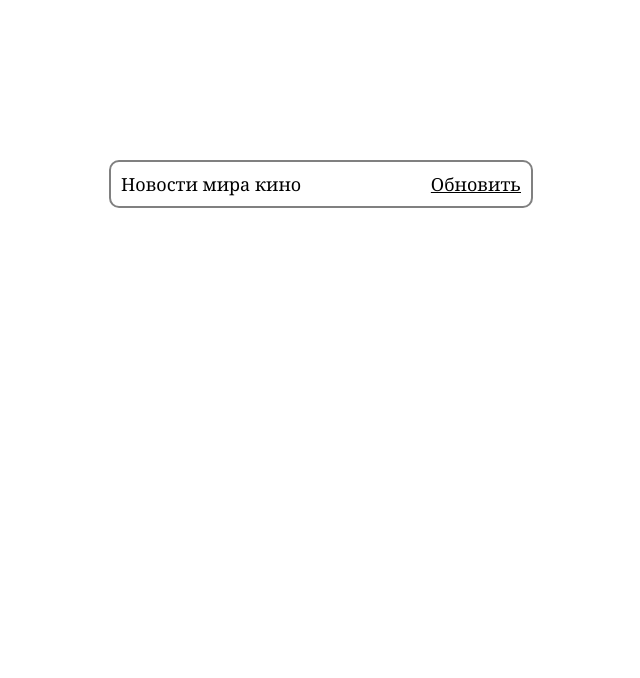
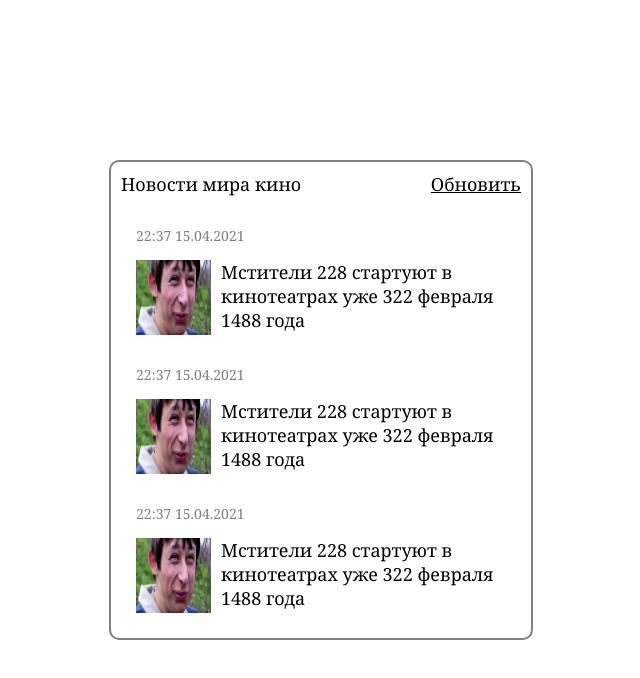
Before and after one commit to Antyfeev96/AHJ-workers-frontend, a website built with webpack: page index.html in a window 1280 px wide. Shown: the whole page, without its empty margins (339-979 px from the left). Built offline with nearby package versions, Linux system fonts and the light colour scheme.

Commit message:
AppRender class finished

```diff
--- a/src/css/style.scss
+++ b/src/css/style.scss
@@ -28,6 +28,11 @@ body {
       text-decoration: underline;
       margin-left: auto;
       margin-right: 0;
+
+      &:hover {
+        cursor: pointer;
+        transform: scale(1.1);
+      }
     }
 
     &__articles {
@@ -46,10 +51,6 @@ body {
           font-size: 14px;
         }
 
-        &__image {
-          flex-basis: 20%;
-        }
-
         &__description {
           flex-basis: 75%;
           margin-left: 10px;
--- a/src/js/App.js
+++ b/src/js/App.js
@@ -1,12 +1,8 @@
 import App from './AppRender';
-import meme from '../images/meme.jpg';
+import icon from '../images/meme.jpg';
 
-const app = new App();
+const app = new App(icon);
 app.initRender();
-
-// const myIcon = document.createElement('img');
-// myIcon.src = meme;
-// myIcon.className = 'article__image';
-// myIcon.style.width = `${75}px`;
-// myIcon.style.height = `${75}px`;
-// document.querySelector('.article__timestamp').insertAdjacentElement('afterend', myIcon);
+for (let i = 0; i < 3; i += 1) {
+  app.renderArticle();
+}
--- a/src/js/AppRender.js
+++ b/src/js/AppRender.js
@@ -1,8 +1,9 @@
 export default class AppRender {
-  constructor() {
+  constructor(img) {
     this.body = document.body;
     this.container = document.createElement('div');
     this.container.className = 'container';
+    this.icon = img;
   }
 
   initRender() {
@@ -20,4 +21,22 @@ export default class AppRender {
     this.container.append(this.newsEl);
     this.body.append(this.container);
   }
+
+  renderArticle() {
+    this.articleEl = document.createElement('div');
+    this.articleEl.className = 'article';
+    this.timestampEl = document.createElement('div');
+    this.timestampEl.className = 'article__timestamp';
+    this.timestampEl.textContent = '22:37 15.04.2021';
+    this.descriptionEl = document.createElement('div');
+    this.descriptionEl.className = 'article__description';
+    this.descriptionEl.textContent = 'Мстители 228 стартуют в кинотеатрах уже 322 февраля 1488 года';
+    this.imageEl = document.createElement('img');
+    this.imageEl.src = this.icon;
+    this.imageEl.className = 'article__image';
+    this.imageEl.style.width = `${75}px`;
+    this.imageEl.style.height = `${75}px`;
+    this.articleEl.append(this.timestampEl, this.imageEl, this.descriptionEl);
+    this.newsArticlesEl.append(this.articleEl);
+  }
 }
```
